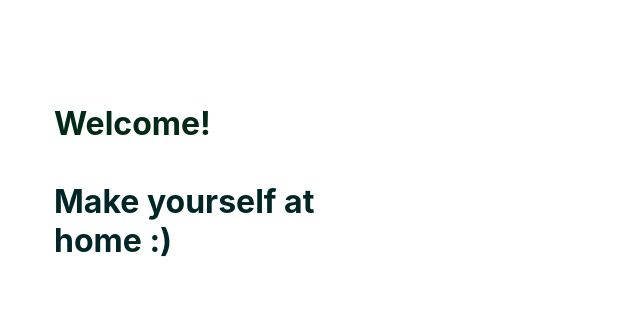
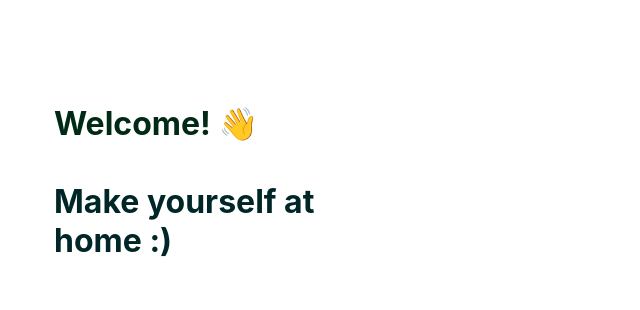
Before and after one commit to brenden-peters/brenden-peters.github.io, a Gatsby site: page / in a window 1280 px wide. Shown: the top 310 px of the page, 50-690 px from the left. Built offline with nearby package versions, Linux system fonts and the light colour scheme; Gatsby itself is replaced by a stand-in of ours.

Commit message:
bump the second

```diff
--- a/src/pages/index.js
+++ b/src/pages/index.js
@@ -128,7 +128,7 @@ const IndexPage = () => {
   return (
     <main style={pageStyles}>
       <h1 style={headingStyles}>
-        Welcome!
+        Welcome! 👋
         <br />
 	    <br />
         <span style={headingAccentStyles}>Make yourself at home :)</span>
```
